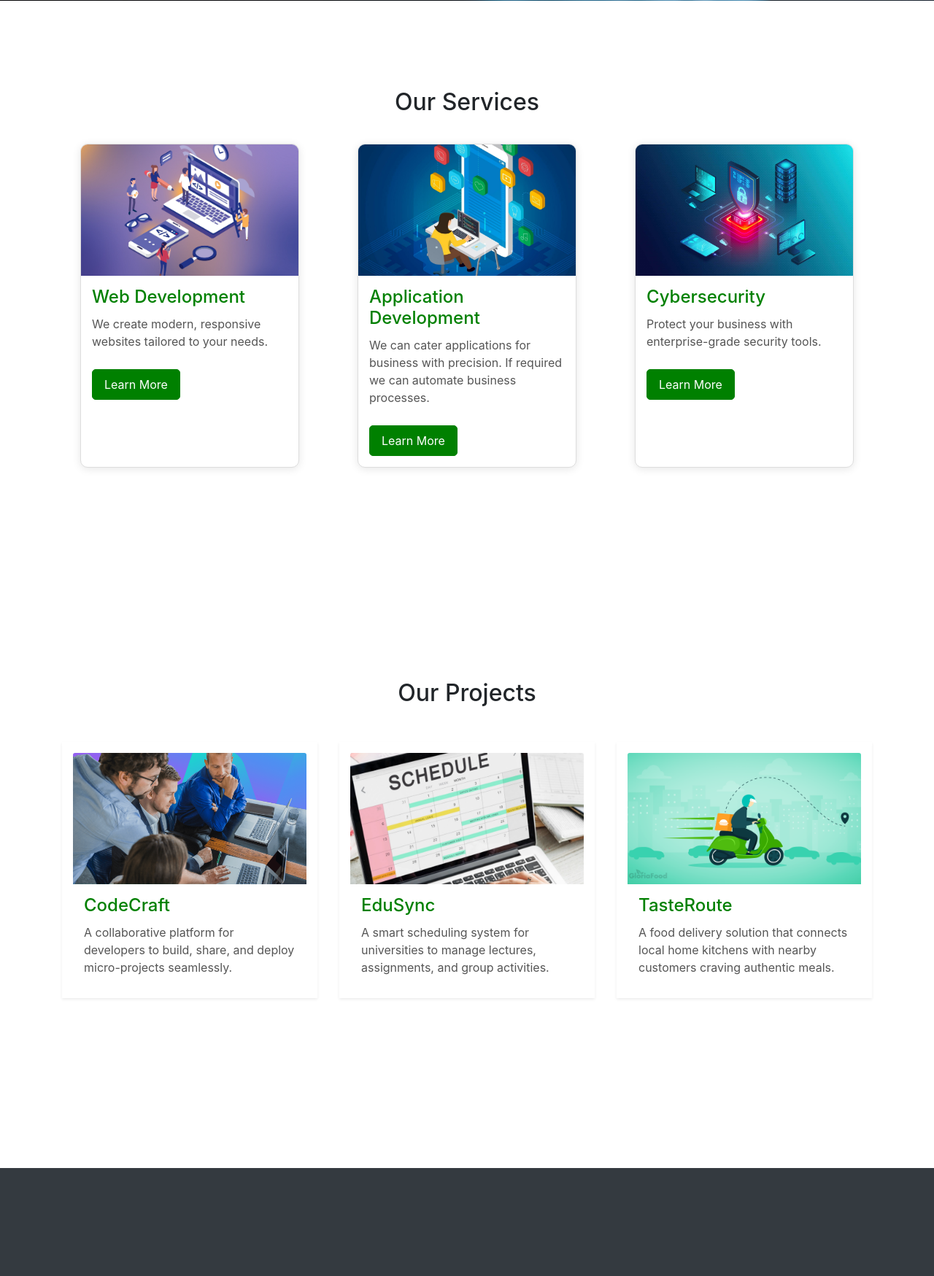
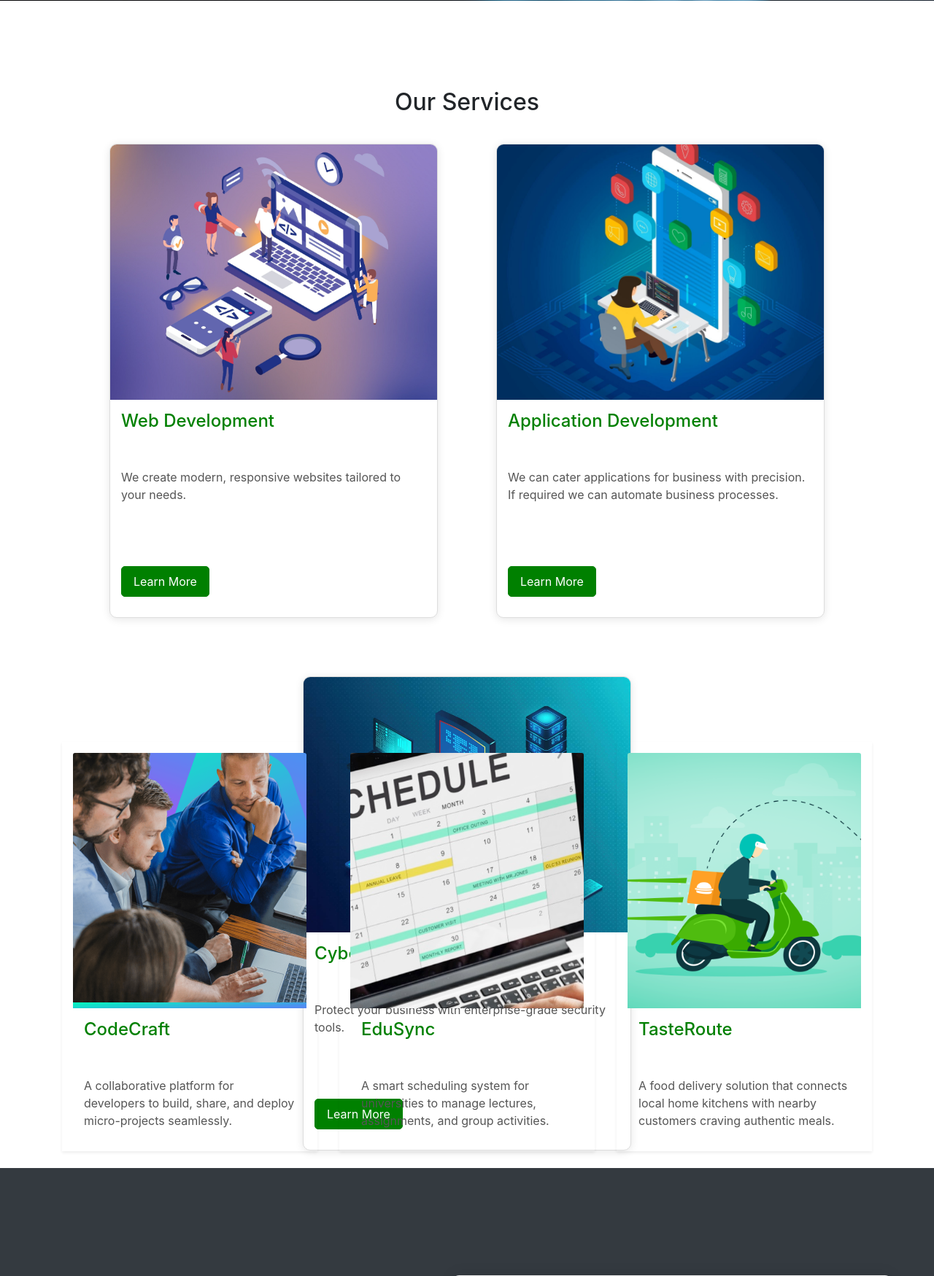
Before and after one commit to kaush-r/web-project-cs, a PHP site: page / in a window 1280 px wide. Shown: the part 799-2548 px from the top of the page at 73% size. Run offline with PHP 8.4, Linux system fonts and the light colour scheme.

Commit message:
Update style.css

```diff
--- a/css/style.css
+++ b/css/style.css
@@ -49,13 +49,16 @@
 }
 
 .card {
-  width: 300px;
+  width: 450px;
+  height: 650px;
   border: 1px solid #ddd;
   border-radius: 10px;
   overflow: hidden;
   box-shadow: 0 2px 12px rgba(0, 0, 0, 0.1);
   transition: transform 0.3s;
   background-color: white;
+  display: flex;
+  flex-direction: column;
 }
 
 .card:hover {
@@ -64,7 +67,7 @@
 
 .card-img-top {
   width: 100%;
-  height: 180px;
+  height: 350px;
   object-fit: cover;
 }
 
@@ -75,7 +78,7 @@
 
 .card-title {
   font-size: 24px;
-  margin-bottom: 10px;
+  margin-bottom: 50px;
   color: green;
 }
 
@@ -86,7 +89,7 @@
 
 .btn {
   display: inline-block;
-  margin-top: 10px;
+  margin-top: 70px;
   background-color: green;
   color: white;
   padding: 8px 16px;
```
